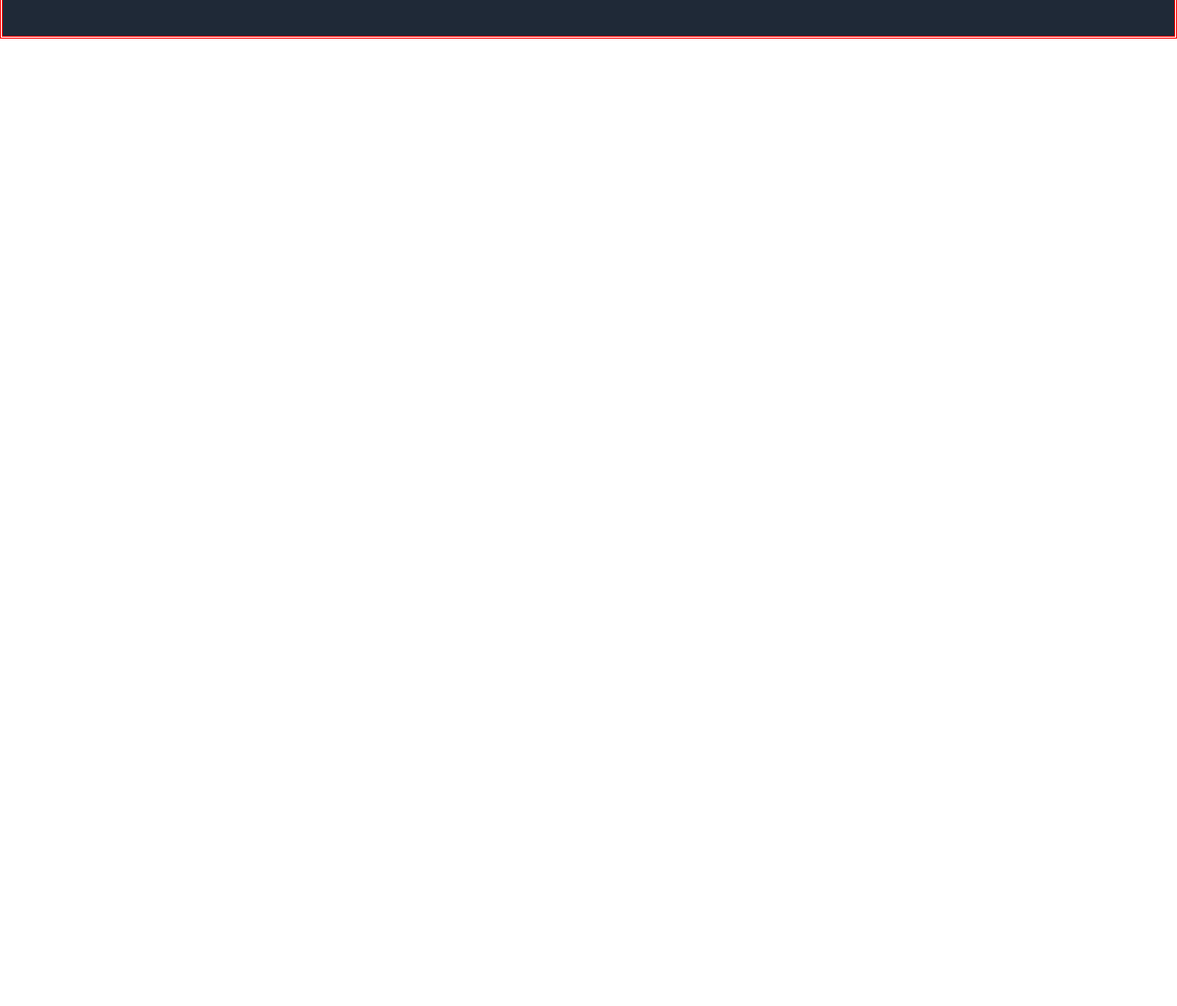
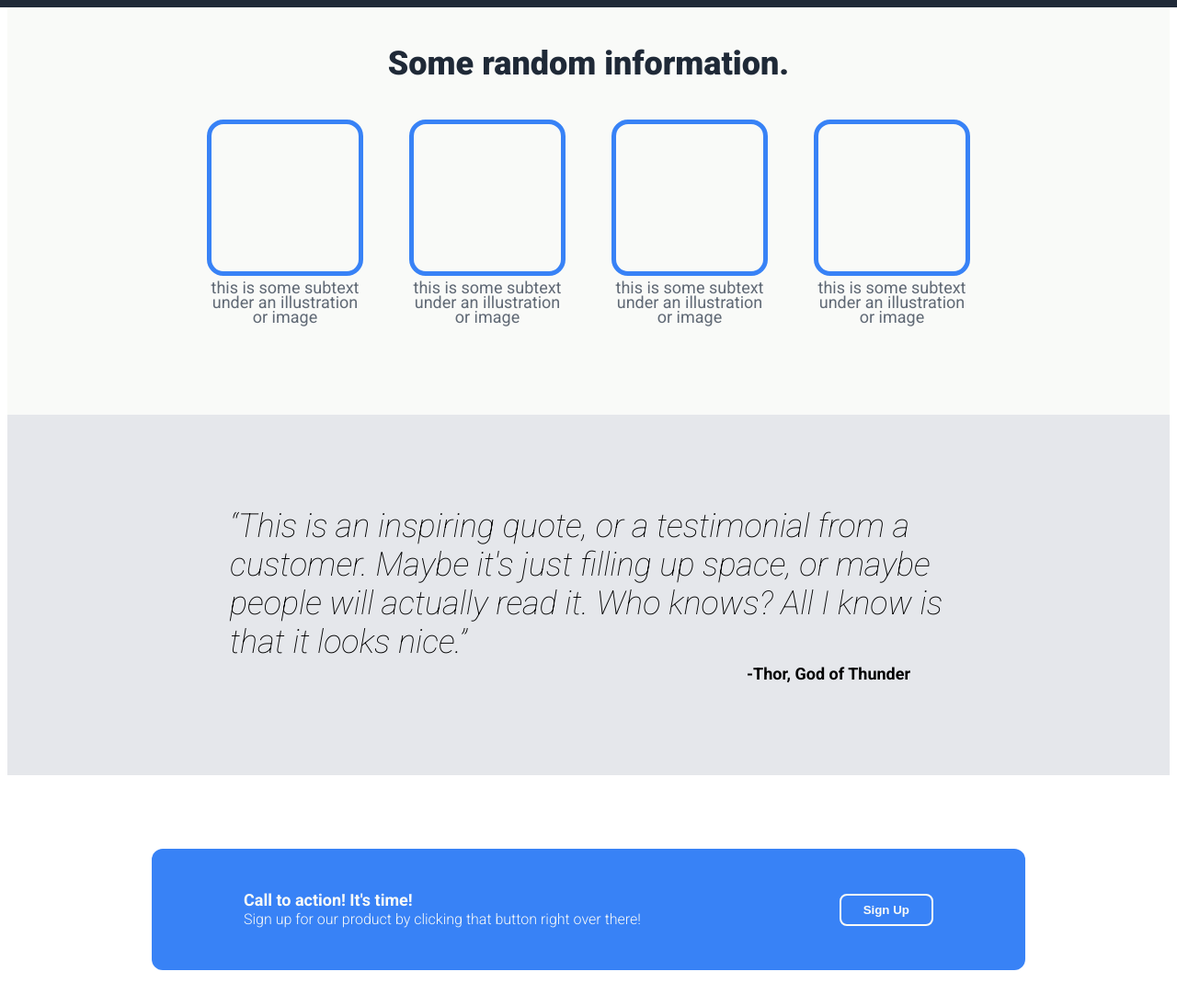
Before and after one commit to MatiasCarbone/landing-page-demo, a plain HTML site: page index.html in a window 1280 px wide. Shown: the part 460-1554 px from the top of the page at 92% size. Before the commit the page ends 800 px from the top, so only its background shows below. Drawn offline with Linux system fonts and the light colour scheme.

Commit message:
Add quote and banner elements and styling plus minor tweaks

```diff
--- a/index.html
+++ b/index.html
@@ -5,6 +5,10 @@
     <meta http-equiv="X-UA-Compatible" content="IE=edge">
     <meta name="viewport" content="width=device-width, initial-scale=1.0">
     <link rel="stylesheet" href="styles.css">
+    <link rel="preconnect" href="https://fonts.googleapis.com">
+<link rel="preconnect" href="https://fonts.gstatic.com" crossorigin>
+<!-- Import and apply Roboto font -->
+<link href="https://fonts.googleapis.com/css2?family=Roboto:ital,wght@0,100;0,300;0,400;0,500;0,700;0,900;1,100;1,300;1,400;1,500;1,700;1,900&display=swap" rel="stylesheet">
     <title>Landing Page Demo</title>
 </head>
 <body>
@@ -26,5 +30,46 @@
             <div class="img-placeholder">this is a placeholder for an image</div>
         </section>
     </div>
+
+    <section class="info">
+        <header class="info-header">Some random information.</header>
+
+        <div class="horizontal-container">
+            <div class="illustration-container">
+                <div class="illustration-placeholder"></div>
+                <p class="illustration-subtext">this is some subtext under an illustration or image</p>
+            </div>
+
+            <div class="illustration-container">
+                <div class="illustration-placeholder"></div>
+                <p class="illustration-subtext">this is some subtext under an illustration or image</p>
+            </div>
+
+            <div class="illustration-container">
+                <div class="illustration-placeholder"></div>
+                <p class="illustration-subtext">this is some subtext under an illustration or image</p>
+            </div>
+
+            <div class="illustration-container">
+                <div class="illustration-placeholder"></div>
+                <p class="illustration-subtext">this is some subtext under an illustration or image</p>
+            </div>
+        </div>
+    </section>
+
+    <section class="quote">
+        <div class="q-wrapper">
+            <q class="quote-text">This is an inspiring quote, or a testimonial from a customer. Maybe it's just filling up space, or maybe people will actually read it. Who knows? All I know is that it looks nice.</q>
+            <div class="quote-author">-Thor, God of Thunder</div>
+        </div>
+    </section>
+
+    <div class="banner">
+        <div>
+            <header class="banner-title">Call to action! It's time!</header>
+            <p class="banner-sub">Sign up for our product by clicking that button right over there!</p>
+        </div>
+        <button class="blue-button variation">Sign Up</button>
+    </div>
 </body>
 </html>
--- a/styles.css
+++ b/styles.css
@@ -1,11 +1,3 @@
-/* Border for all elements. Must delete. */
-* {
-    border: 1px solid red;
-}
-
-/*Import and apply Roboto Font*/
-@import url('https://fonts.googleapis.com/css2?family=Roboto:ital,wght@0,100;0,300;0,400;0,500;0,700;0,900;1,100;1,300;1,400;1,500;1,700;1,900&display=swap');
-
 :root {
     --max-width: 1000px;
 }
@@ -40,6 +32,42 @@ body {
     color: #f9faf8;
 }
 
+.info-header {
+    color: #1f2937;
+    font-size: 36px;
+    font-weight: 900;
+}
+
+.illustration-subtext {
+    text-align: center;
+    color: #606975;
+    font-size: 18px;
+    line-height: 16px;
+}
+
+.quote-text {
+    font-size: 36px;
+    font-weight: 200;
+    font-style: italic;
+}
+
+.quote-author {
+    font-size: 18px;
+    font-weight: bold;
+}
+
+.banner-title {
+    font-size: 18px;
+    color: #f9faf8;
+    font-weight: bold;
+}
+
+.banner-sub {
+    font-size: 16px;
+    font-weight: 300;
+    color: #f9faf8;
+}
+
 /*Header*/
 .header,
 .nav-links {
@@ -59,6 +87,8 @@ body {
 .wrapper{
     /* getting rid of undesired margin */
     margin: -8px;
+    margin-bottom: 0px;
+    padding-bottom: 20px;
 }
 
 /* Hero */
@@ -70,7 +100,7 @@ body {
     align-items: flex-start;
 
     max-width: var(--max-width);
-    margin: 100px auto;
+    margin: 80px auto;
 }
 
 .left-wrap {
@@ -103,3 +133,92 @@ body {
 
     flex: 0 2 500px;
 }
+
+/* Info section */
+
+.horizontal-container {
+    display: flex;
+    justify-content: center;
+    flex-wrap: wrap;
+    gap: 50px;
+}
+
+.illustration-container {
+    display: flex;
+    flex-direction: column;
+    align-items: center;
+    justify-content: flex-start;
+
+    margin-bottom: 80px;
+}
+
+/* To be removed */
+.illustration-placeholder{
+    border: 5px solid #3882f6;
+    border-radius: 18px;
+    width: 160px;
+    height: 160px;
+
+    flex: 0 0 auto;
+}
+
+.info-header {
+    text-align: center;
+    padding: 40px;
+}
+
+.illustration-subtext {
+    max-width: 170px;
+    margin-top: 5px;
+}
+
+.info {
+    background-color: #f9faf8;
+    margin-top: 0px;
+
+    overflow: auto;
+}
+
+/* Quote section */
+.quote {
+    background-color: #e5e7eb;
+}
+
+.quote-author {
+    text-align: right;
+    padding-right: 40px;
+    padding-top: 3px;
+}
+
+.q-wrapper {
+    max-width: 780px;
+    margin: 0px auto;
+    padding: 100px 0px;
+}
+
+/* Sign up banner */
+.variation {
+    border: 2px solid #f9faf8;
+    height: 35px;
+    margin-top: unset;
+    align-content: center;
+}
+
+.banner {
+    background-color: #3882f6;
+    padding: 30px 100px;
+
+    display: flex;
+    flex-direction: row;
+    justify-content: space-between;
+    align-items: center;
+
+    max-width: 750px;
+    margin: 80px auto;
+    border-radius: 12px;
+}
+
+.banner-title {
+    margin-bottom: -15px;
+    margin-top: 15px;
+}
```
